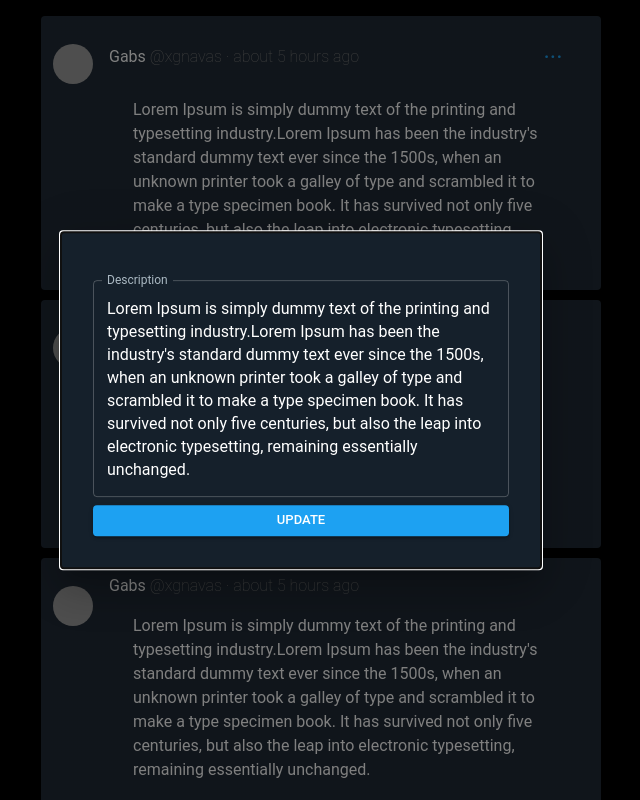
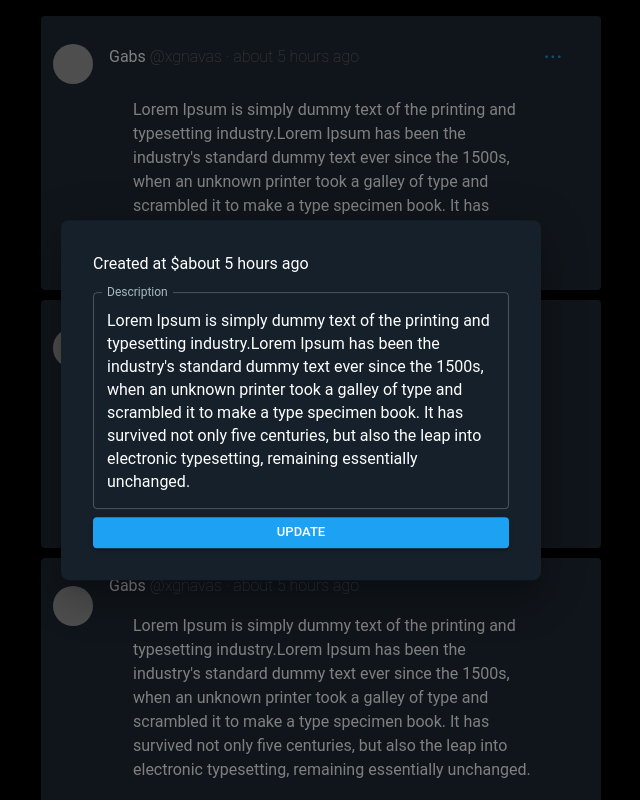
Before and after one commit to gabrielnavas/xlite, a React (Vite) app in the folder users-posts/frontend/: page / in a window 1280 px wide. Both pictures are taken after a click on the element 686 px from the left and 182 px from the top of the page. Shown: the top 800 px of the page, without its empty margins (339-979 px from the left). Built offline with nearby package versions, Linux system fonts and the light colour scheme; grey boxes are pictures that could not be loaded.

Commit message:
update descript wrap

```diff
--- /dev/null
+++ b/users-posts/frontend/src/components/Post/ModalUpdate/BoxInside.tsx
@@ -0,0 +1,74 @@
+import { Theme } from "@emotion/react";
+import { Box, Button, TextField } from "@mui/material";
+
+import { Data, UpdateForm } from "./ModalUpdate";
+
+import { useFormik } from "formik";
+import * as yup from 'yup';
+import { formatDistanceToNow } from "date-fns";
+
+const validationSchema = yup.object<UpdateForm>({
+  description: yup
+    .string()
+    .required('Description is required')
+    .min(2, 'Description should be of minimum 2 characters length')
+    .max(255, 'Description should be of maximum 255 characters length'),
+});
+
+const style = {
+  position: 'absolute',
+  top: '50%',
+  left: '50%',
+  transform: 'translate(-50%, -50%)',
+  width: '30rem',
+  bgcolor: 'background.paper',
+  border: 'none',
+  boxShadow: 24,
+  borderRadius: '0.5rem',
+  p: 4,
+} as Theme;
+
+
+type Props = {
+  data: Data;
+  onFinishUpdate: (data: UpdateForm) => void;
+}
+
+const BoxInside = ({ data, onFinishUpdate }: Props) => {
+  const formik = useFormik({
+    initialValues: {
+      description: data.post.text,
+    },
+    validationSchema: validationSchema,
+    onSubmit: (values: UpdateForm) => onFinishUpdate(values),
+  });
+
+  const date: string = formatDistanceToNow(data.post.createdAt, { addSuffix: true });
+
+  return (
+    <Box sx={style}>
+      <div>Created at ${date}</div>
+      <form onSubmit={formik.handleSubmit}>
+        <TextField
+          fullWidth
+          multiline
+          id="description"
+          name="description"
+          label="Description"
+          margin="normal"
+          value={formik.values.description}
+          onChange={formik.handleChange}
+          onBlur={formik.handleBlur}
+          error={formik.touched.description && Boolean(formik.errors.description)}
+          helperText={formik.touched.description && formik.errors.description}
+        />
+        <Button color="primary" variant="contained" fullWidth type="submit" size="small">
+          Update
+        </Button>
+      </form>
+    </Box>
+  )
+}
+
+
+export default BoxInside;
--- /dev/null
+++ b/users-posts/frontend/src/components/Post/ModalUpdate/ModalUpdate.tsx
@@ -0,0 +1,42 @@
+import { Modal } from "@mui/material";
+import BoxInside from "./BoxInside";
+
+export type UpdateForm = {
+  description: string;
+}
+
+export type Data = {
+  user: {
+    avatarUrl: string
+    name: string;
+    username: string;
+  },
+  post: {
+    text: string;
+    createdAt: Date;
+  }
+}
+
+type Props = {
+  open: boolean
+  onClose: () => void,
+  data: Data;
+  onFinishUpdate: (data: UpdateForm) => void
+};
+
+const ModalUpdate = ({ open, onClose, data, onFinishUpdate }: Props) => {
+  return (
+    <Modal
+      open={open}
+      onClose={onClose}
+      aria-labelledby="modal-modal-title"
+      aria-describedby="modal-modal-description"
+    >
+      <BoxInside
+        data={data}
+        onFinishUpdate={onFinishUpdate}
+      />
+    </Modal>
+  )
+}
+export default ModalUpdate;
--- a/users-posts/frontend/src/components/Post/Post.tsx
+++ b/users-posts/frontend/src/components/Post/Post.tsx
@@ -2,7 +2,7 @@ import { Paper } from "@mui/material";
 
 import LeftSide from "./LeftSide";
 import RightSide from "./RightSide";
-import UpdatePostModal from "./UpdatePostModal";
+import ModalUpdate from "./ModalUpdate/ModalUpdate";
 import { useState } from "react";
 
 type Props = {
@@ -28,8 +28,20 @@ const Post = ({ user, post }: Props) => {
   const [updateModalOpen, setUpdateModalOpen] = useState(false);
 
   const onFinishUpdate = (data: { description: string }): void => {
+    // const maxLenthWord = 30;
+    // const word = data.description
+    //   .split(" ")
+    //   .map(word => {
+    //     let finalWord = ''
+    //     for(let i=0; i < word.length; i+=maxLenthWord) {
+    //       finalWord += `${word.substring(maxLenthWord)}-\n${word.substring(maxLenthWord, word.length)}`
+    //     }
+    //     return finalWord;
+    //   })
+    //   .join(' ')
     post.text = data.description;
     setUpdateModalOpen(false);
+
   }
 
   return (
@@ -47,7 +59,7 @@ const Post = ({ user, post }: Props) => {
         user={user}
       />
 
-      <UpdatePostModal
+      <ModalUpdate
         open={updateModalOpen}
         onClose={() => setUpdateModalOpen(false)}
         onFinishUpdate={onFinishUpdate}
--- /dev/null
+++ b/users-posts/frontend/src/components/Post/PostDescription.tsx
@@ -0,0 +1,37 @@
+import { Container, styled } from "@mui/material";
+
+type Props = {
+  text: string;
+  onClickUpdate: () => void
+};
+
+const ContainerDescription = styled(Container)(({ theme }) => ({
+  display: 'flex',
+  minHeight: '5rem',
+  padding: '0.5rem 0.5rem 0.5rem 0',
+  marginTop: '0.5rem',
+  cursor: 'pointer',
+  transition: 'background-color 0.3s',
+  '&:hover': {
+    backgroundColor: theme.palette.background.paper,
+  },
+  borderRadius: '0.5rem',
+}));
+
+const Description = styled('span')(() => ({
+  textWrap: "pretty",
+  maxWidth: '25rem',
+  wordWrap: "break-word",
+}));
+
+const PostDescription = ({ text, onClickUpdate }: Props) => {
+  return (
+    <ContainerDescription onClick={onClickUpdate}>
+      <Description>
+        {text}
+      </Description>
+    </ContainerDescription>
+  )
+}
+
+export default PostDescription;
--- a/users-posts/frontend/src/components/Post/RightSide.tsx
+++ b/users-posts/frontend/src/components/Post/RightSide.tsx
@@ -1,5 +1,5 @@
 import Header from "./Header";
-import TextPost from "./TextPost";
+import PostDescription from "./PostDescription";
 
 type Props = {
   user: {
@@ -27,7 +27,7 @@ const RightSide = ({ post, user, onClickUpdate }: Props) => {
         name={user.name}
         username={user.username}
       />
-      <TextPost text={post.text} onClickUpdate={onClickUpdate} />
+      <PostDescription text={post.text} onClickUpdate={onClickUpdate} />
     </section>
   )
 }
--- a/users-posts/frontend/src/components/Post/TextPost.tsx
+++ /dev/null
@@ -1,30 +0,0 @@
-import { Container, styled } from "@mui/material";
-
-type Props = {
-  text: string;
-  onClickUpdate: () => void
-};
-
-const Text = styled(Container)(({ theme }) => ({
-  display: 'flex',
-  minHeight: '5rem',
-  padding: '0.5rem 0.5rem 0.5rem 0',
-  marginTop: '0.5rem',
-  width: '100%',
-  cursor: 'pointer',
-  transition: 'background-color 0.3s',
-  '&:hover': {
-    backgroundColor: theme.palette.background.paper,
-  },
-  borderRadius: '0.5rem',
-}));
-
-const TextPost = ({ text, onClickUpdate }: Props) => {
-  return (
-    <Text onClick={onClickUpdate}>
-      {text}
-    </Text>
-  )
-}
-
-export default TextPost;
--- a/users-posts/frontend/src/components/Post/UpdatePostModal.tsx
+++ /dev/null
@@ -1,88 +0,0 @@
-import { Theme } from "@emotion/react";
-import { Box, Button, Modal, TextField } from "@mui/material";
-
-import { useFormik } from "formik";
-import * as yup from 'yup';
-
-type Props = {
-  open: boolean
-  onClose: () => void,
-  data: {
-    user: {
-      avatarUrl: string
-      name: string;
-      username: string;
-    },
-    post: {
-      text: string;
-      createdAt: Date;
-    }
-  }
-  onFinishUpdate: (data: FormikForm) => void
-};
-
-const styleModal = {
-  position: 'absolute',
-  top: '50%',
-  left: '50%',
-  transform: 'translate(-50%, -50%)',
-  width: '30rem',
-  bgcolor: 'background.paper',
-  border: 'none',
-  boxShadow: 24,
-  p: 4,
-} as Theme;
-
-type FormikForm = {
-  description: string;
-}
-
-const validationSchema = yup.object<FormikForm>({
-  description: yup
-    .string()
-    .required('Description is required')
-    .min(2, 'Description should be of minimum 2 characters length')
-    .max(255, 'Description should be of maximum 255 characters length'),
-});
-
-
-const UpdatePostModal = ({ open, onClose, data, onFinishUpdate }: Props) => {
-  const formik = useFormik({
-    initialValues: {
-      description: data.post.text,
-    },
-    validationSchema: validationSchema,
-    onSubmit: (values: FormikForm) => onFinishUpdate(values),
-  });
-
-  return (
-    <Modal
-      open={open}
-      onClose={onClose}
-      aria-labelledby="modal-modal-title"
-      aria-describedby="modal-modal-description"
-    >
-      <Box sx={styleModal}>
-        <form onSubmit={formik.handleSubmit}>
-          <TextField
-            fullWidth
-            multiline
-            id="description"
-            name="description"
-            label="Description"
-            margin="normal"
-            value={formik.values.description}
-            onChange={formik.handleChange}
-            onBlur={formik.handleBlur}
-            error={formik.touched.description && Boolean(formik.errors.description)}
-            helperText={formik.touched.description && formik.errors.description}
-          />
-          <Button color="primary" variant="contained" fullWidth type="submit" size="small">
-            Update
-          </Button>
-        </form>
-      </Box>
-    </Modal>
-  )
-}
-export default UpdatePostModal;
```
